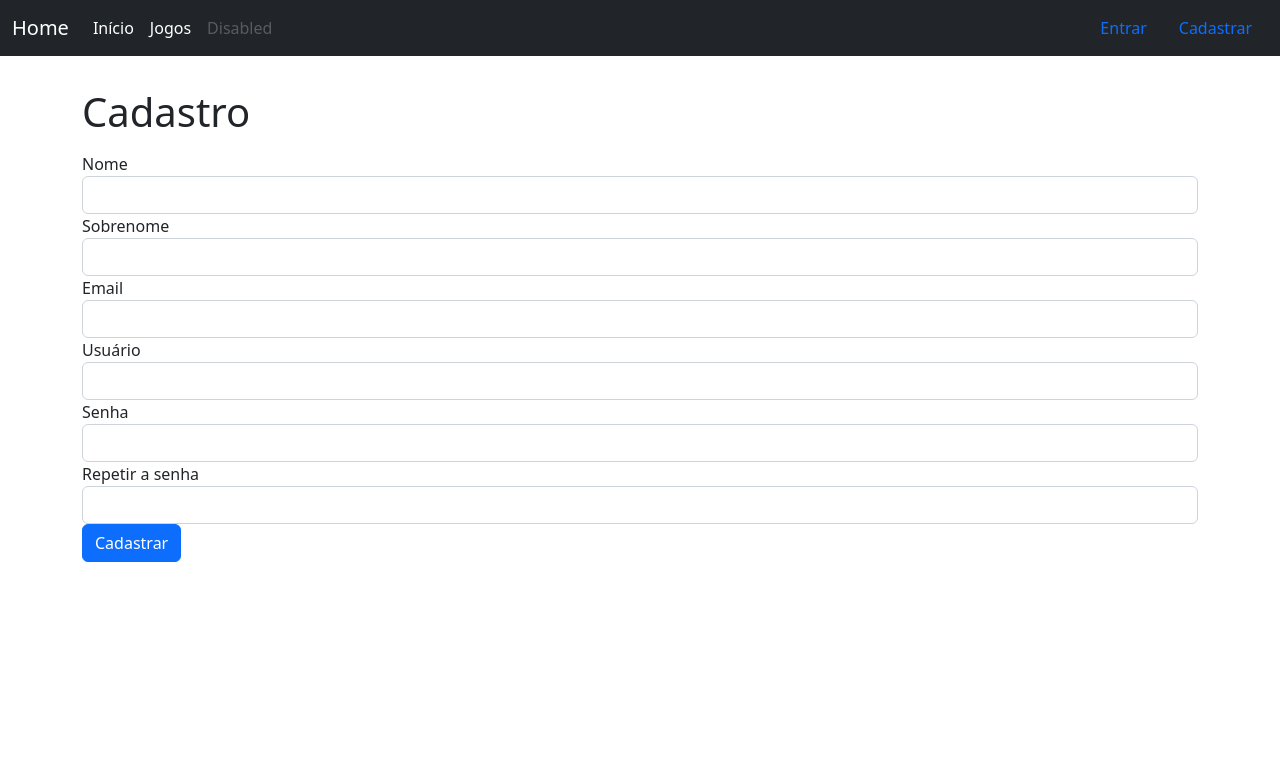
After one commit to waandersonduarte/jogos, a Django app: page /cadastro in a window 1280 px wide. The commit adds this page. Shown: the top 761 px of the page. Run offline with Django 4.2, Linux system fonts and the light colour scheme; some libraries are stand-ins or nearby versions.

Commit message:
Cadastro de usuário e registro de apostas

```diff
--- a/jogo_bicho/models.py
+++ b/jogo_bicho/models.py
@@ -4,7 +4,7 @@ from django.utils import timezone
 
 class JogoBicho(models.Model):
     bicho = models.CharField(max_length=200)
-    resultado_hora = models.DateTimeField(default=timezone.now, verbose_name='Data')
+    #resultado_hora = models.DateTimeField(default=timezone.now, verbose_name='Data')
 
     def __str__(self):
         return self.bicho
--- /dev/null
+++ b/jogo_bicho/templates/jogo_bicho/cadastro.html
@@ -0,0 +1,38 @@
+{%extends 'base.html'%}
+
+{%block titulo%}Cadastro | {%endblock%}
+
+{%block conteudo%}
+<h1 class="mt-3 mb-3">Cadastro</h1>
+
+<form method="POST" action="{%url 'cadastro'%}">
+    {%include 'parciais/_messages.html'%}
+    {% csrf_token %}
+    <div class="form-group">
+        <label>Nome</label>
+        <input type="text" name="nome" value="{{request.POST.nome}}" class="form-control">
+    </div>
+    <div class="form-group">
+        <label>Sobrenome</label>
+        <input type="text" name="sobrenome" value="{{request.POST.sobrenome}}" class="form-control">
+    </div>
+    <div class="form-group">
+        <label>Email</label>
+        <input type="email" name="email" value="{{request.POST.email}}" class="form-control">
+    </div>
+    <div class="form-group">
+        <label>Usuário</label>
+        <input type="text" name="usuario" value="{{request.POST.usuario}}" class="form-control">
+    </div>
+    <div class="form-group">
+        <label>Senha</label>
+        <input type="password" name="senha" class="form-control">
+    </div>
+    <div class="form-group">
+        <label>Repetir a senha</label>
+        <input type="password" name="senha2" class="form-control">
+    </div>
+
+    <button type="submit" class="btn btn-primary">Cadastrar</button>
+  </form>
+{%endblock%}
--- a/jogo_bicho/templates/jogo_bicho/escolher_jogo.html
+++ b/jogo_bicho/templates/jogo_bicho/escolher_jogo.html
@@ -8,6 +8,12 @@
   <body>
 <main class="container">
     {% block conteudo%}
+    {% if user.is_authenticated %}
+        <center><h3>Olá {{user.username}}!</h3></center>
+
+    {% else %}
+        <center><h5>Você precisa realizar login para fazer apostas</h5></center>
+    {% endif %}
     <center>
         <a href="{% url 'jogo_bicho' %}">
             <img height="400" width="300" src="templates/imagens/jogo_bicho.jpg">
--- a/jogo_bicho/urls.py
+++ b/jogo_bicho/urls.py
@@ -10,7 +10,12 @@ urlpatterns = [
     path('escolher_jogo', views.escolher_jogo, name='escolher_jogo'),
     path('mega_sena', views.mega_sena, name='mega_sena'),
     path('jogo_do_bicho', views.jogo_bicho, name='jogo_bicho'),
-    path('mega_sena', views.mega_sena, name='mega_sena'),
     path('resultados', views.resultados, name='resultados'),
+    path('<int:jogo_bicho_id>', views.ver_sorteio, name='ver_sorteio'),
+    #login
+    path('page_login', views.page_login, name='page_login'),
+    path('autenticar_usuario', views.autenticar_usuario, name='autenticar_usuario'),
+    path('logout_usuario', views.logout_usuario, name='logout_usuario'),
+    path('cadastro', views.cadastro, name='cadastro'),
 
 ]
--- a/jogo_bicho/views.py
+++ b/jogo_bicho/views.py
@@ -1,5 +1,6 @@
 from multiprocessing import context
-from django.shortcuts import render, redirect
+from re import M
+from django.shortcuts import render, redirect, get_object_or_404
 
 from jogo_bicho.forms import JogoBichoForm
 from jogo_bicho.models import JogoBicho
@@ -12,11 +13,15 @@ from django.http import Http404
 from django.db.models import Q, Count, Case, When
 from django.views.generic.list import ListView
 from django.views.generic.edit import UpdateView
+from django.contrib.auth import authenticate, login, logout
+from django.core.validators import validate_email
+from django.contrib.auth.models import User
+
 
 def index(request):
     lista = JogoBicho.objects.all()
-    hora = strftime('%H: %M: %S')
-    context = {'hora': hora}
+    hora = strftime('%H: %M')
+    context = {'hora': hora, 'lista': lista}
     return render(request, 'jogo_bicho/index.html',context)
 
 
@@ -26,30 +31,142 @@ def escolher_jogo(request):
 def mega_sena(request):
     return render(request, 'jogo_bicho/mega_sena.html', {})
 
-def jogo_bicho(request, self, form):
-    post = self.get_object()
-    bicho = JogoBicho(**form.cleaned_data)
-    bicho.jogo_bicho = post
+def jogo_bicho(request):
+    if request.method != 'POST':
+        form = JogoBichoForm()
+        return render(request, 'jogo_bicho/jogo_bicho.html', {'form': form})
 
-    # if self.request.user.is_authenticated:
-    #     bicho.usuario_comentario = self.request.user
+    form = JogoBichoForm(request.POST)
 
-    bicho.save()
-    messages.success(self.request, 'Comentário enviado com sucesso.')
-    return redirect('jogo_bicho/index.html', pk=post.id)
+    if not form.is_valid():
+        messages.error(request, 'Erro ao enviar formulário.')
+        form = JogoBichoForm(request.POST)
+        return render(request, 'jogo_bicho/jogo_bicho.html', {'form': form})
+
+    bicho = request.POST.get('bicho')
+
+
+
+    if not bicho:
+        messages.error(request, 'Nenhum campo pode estar vazio.')
+        return render(request, 'jogo_bicho/jogo_bicho.html')
+
+    form.save()
+    messages.success(request, 'Sorteio registrado com sucesso!')
+    return redirect('jogo_bicho')
+
+
 
 
 def mega_sena(request):
-    if request.method == "POST":
-        form = MegaSenaForm(request.POST, request.FILES)
-        if form.is_valid():
-            #bicho = form.save(commit=False)
-            form.save()
-            #return redirect('detalhar_livro', id=livro.id)
-    else:
+    if request.method != 'POST':
         form = MegaSenaForm()
-    return render(request, 'mega_sena/mega_sena.html', {'form': form})
+        return render(request, 'mega_sena/mega_sena.html', {'form': form})
+
+    form = MegaSenaForm(request.POST)
+
+    if not form.is_valid():
+        messages.error(request, 'Erro ao enviar formulário.')
+        form = MegaSenaForm(request.POST)
+        return render(request, 'mega_sena/mega_sena.html', {'form': form})
+
+    num_1 = request.POST.get('num_1')
+    num_2 = request.POST.get('num_2')
+    num_3 = request.POST.get('num_3')
+    num_4 = request.POST.get('num_4')
+    num_5 = request.POST.get('num_5')
+    num_6 = request.POST.get('num_6')
+
+    if not num_1 or not num_2 or not num_3 or not num_4 or not num_5 or not num_6:
+        messages.error(request, 'Nenhum campo pode estar vazio.')
+        return render(request, 'mega_sena/mega_sena.html')
+
+    form.save()
+    messages.success(request, 'Sorteio registrado com sucesso!')
+    return redirect('mega_sena')
 
 def resultados(request):
     #return render(request, 'jogo_bicho/index.html',{})
     hora = datetime.date.today()
+
+def ver_sorteio (request, jogo_bicho_id):
+    #jogo_bicho = JogoBicho.objects.get(id=jogo_bicho_id)
+    jogo_bicho = get_object_or_404(JogoBicho, id=jogo_bicho_id)
+
+    # if not jogo_bicho.mostrar:
+    #     raise Http404()
+
+    return render(request, 'jogo_bicho/jogo_bicho.html', {
+        'jogo_bicho': jogo_bicho
+    })
+
+
+def logout_usuario(request):
+    logout(request)
+    return render(request, 'jogo_bicho/login.html',{})
+
+def autenticar_usuario(request):
+    username = request.POST['username']
+    password = request.POST['password']
+    user = authenticate(request, username=username, password=password)
+    if user is not None:
+        login(request, user)
+        return render(request, 'jogo_bicho/escolher_jogo.html', {})
+
+    else:
+        return render(request, 'jogo_bicho/login.html',{})
+
+def page_login(request):
+    return render(request, 'jogo_bicho/login.html',{})
+
+
+def cadastro(request):
+    if request.method != 'POST':
+        return render(request, 'jogo_bicho/cadastro.html')
+
+    nome = request.POST.get('nome')
+    sobrenome = request.POST.get('sobrenome')
+    email = request.POST.get('email')
+    usuario = request.POST.get('usuario')
+    senha = request.POST.get('senha')
+    senha2 = request.POST.get('senha2')
+
+
+    if not nome or not sobrenome or not email or not usuario or not senha \
+             or not senha2:
+        messages.error(request, 'Nenhum campo pode estar vazio.')
+        return render(request, 'jogo_bicho/cadastro.html')
+
+    try:
+        validate_email(email)
+    except:
+        messages.error(request, 'Email inválido.')
+        return render(request, 'jogo_bicho/cadastro.html')
+
+    if len(senha) < 6:
+        messages.error(request, 'Senha precisa ter 6 caracteres ou mais.')
+        return render(request, 'jogo_bicho/cadastro.html')
+
+    if len(usuario) < 6:
+        messages.error(request, 'Usuário precisa ter 6 caracteres ou mais.')
+        return render(request, 'jogo_bicho/cadastro.html')
+
+    if senha != senha2:
+        messages.error(request, 'Senhas não confere.')
+        return render(request, 'jogo_bicho/cadastro.html')
+
+    if User.objects.filter(username=usuario).exists():
+        messages.error(request, 'Usuário já existe.')
+        return render(request, 'jogo_bicho/cadastro.html')
+
+    if User.objects.filter(email=email).exists():
+        messages.error(request, 'E-mail já existe.')
+        return render(request, 'jogo_bicho/cadastro.html')
+
+    messages.success(request, 'Registrado com sucesso! Agora clique em Entrar.')
+
+    user = User.objects.create_user(username=usuario, email=email,
+                                    password=senha, first_name=nome,
+                                    last_name=sobrenome)
+    user.save()
+    return redirect('cadastro')
--- a/mega_sena/forms.py
+++ b/mega_sena/forms.py
@@ -1,5 +1,4 @@
 from django import forms
-
 from mega_sena.models import MegaSena
 
 class MegaSenaForm(forms.ModelForm):
@@ -16,6 +15,4 @@ class MegaSenaForm(forms.ModelForm):
             'num_5': forms.TextInput(attrs={ 'class': 'form-control'}),
             'num_6': forms.TextInput(attrs={ 'class': 'form-control'}),
 
-
-
         }
--- a/templates/parciais/_head.html
+++ b/templates/parciais/_head.html
@@ -20,7 +20,11 @@
     -webkit-user-select: none;
     -moz-user-select: none;
     user-select: none;
+
   }
+  img    {
+    border-radius: 3%;
+}
 
   @media (min-width: 768px) {
     .bd-placeholder-img-lg {
--- a/templates/parciais/_nav.html
+++ b/templates/parciais/_nav.html
@@ -1,4 +1,5 @@
 {% load static %}
+
 <!--nav-->
 <nav class="navbar navbar-expand-md navbar-dark fixed-top bg-dark">
     <div class="container-fluid">
@@ -18,10 +19,19 @@
             <a class="nav-link disabled">Disabled</a>
           </li>
         </ul>
-        <form class="d-flex" role="search">
-          <input class="form-control me-2" type="search" placeholder="Search" aria-label="Search">
-          <button class="btn btn-outline-success" type="submit">Search</button>
-        </form>
+        <ul class="nav justify-content-end">
+          <li class="nav-item">
+            {% if user.is_authenticated %}
+            <a class="nav-link active" aria-current="page" href="{% url 'logout_usuario' %}">Sair</a>
+            {% else %}
+            <a class="nav-link active" aria-current="page" href="{% url 'page_login' %}">Entrar</a>
+            <li class="nav-item">
+              <a class="nav-link active" aria-current="page" href="{% url 'cadastro' %}">Cadastrar</a>
+            </li>
+
+          {% endif %}
+          </li>
+        </ul>
       </div>
     </div>
   </nav>
```
Also changed, not shown: jogo_bicho/templates/jogo_bicho/jogo_bicho.html (+11 -0 lines), jogo_bicho/templates/jogo_bicho/login.html (added, +17 -0 lines), mega_sena/templates/mega_sena/mega_sena.html (+12 -3 lines), db.sqlite3, jogo_bicho/migrations/0003_remove_jogobicho_resultado_hora.py (added), mega_sena/views.py (line endings or trailing spaces).
